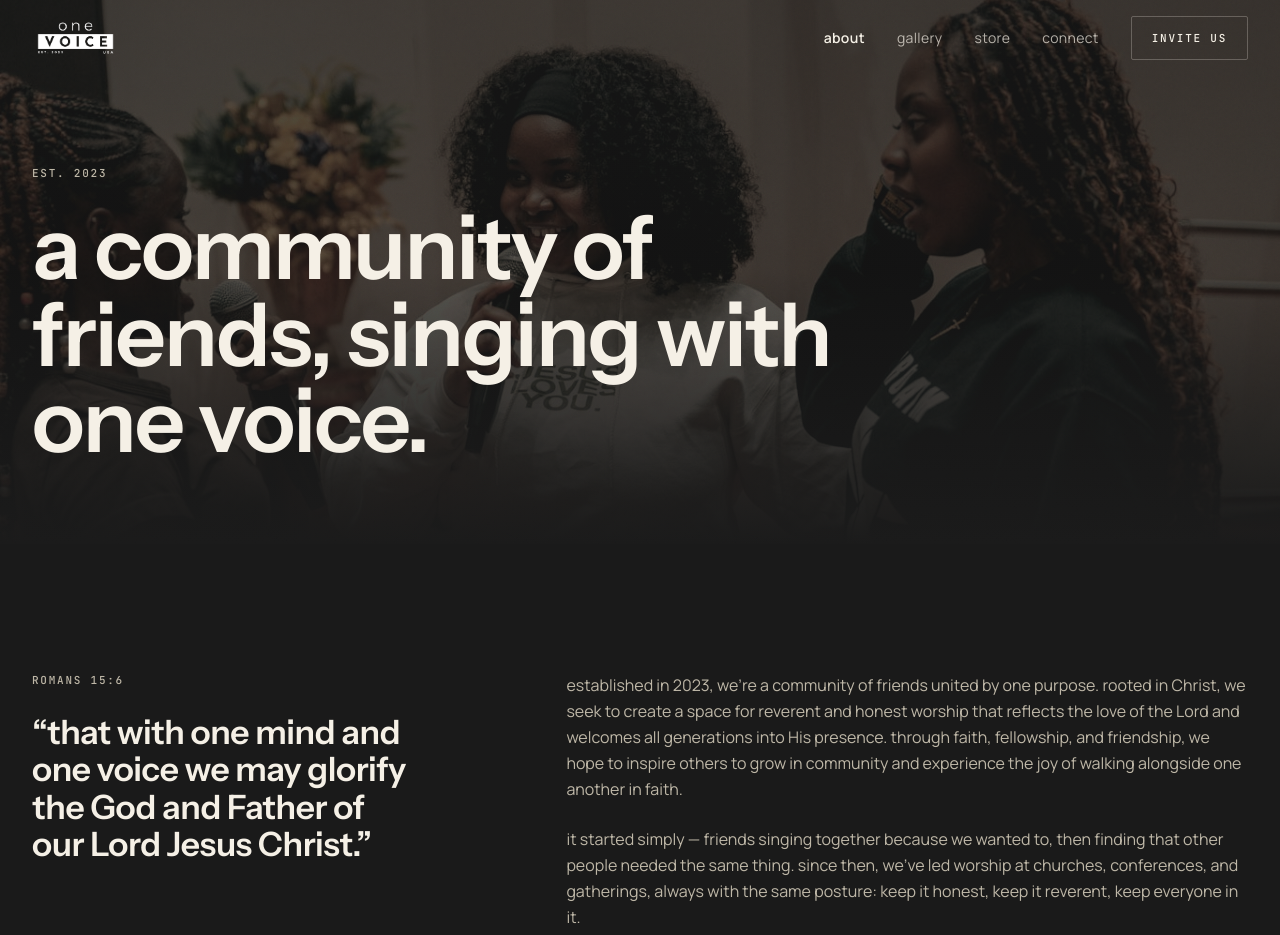
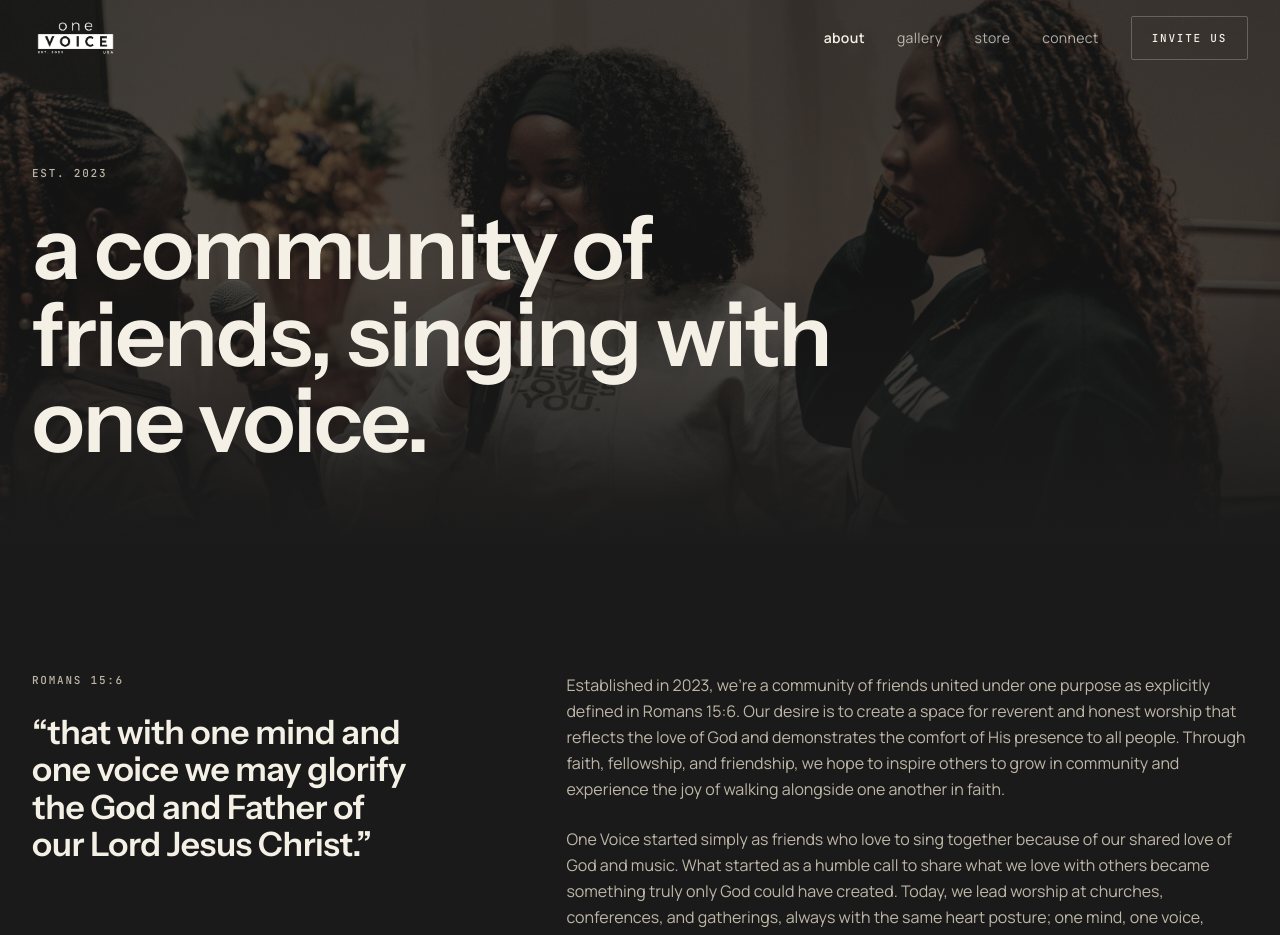
Before and after one commit to eayanwale/onevoice-website, a Next.js app: page /about in a window 1280 px wide. Shown: the top 935 px of the page. Built offline with nearby package versions, Linux system fonts and the light colour scheme.

Commit message:
chore: apply member copy revisions to home, about, and connect

```diff
--- a/app/about/page.tsx
+++ b/app/about/page.tsx
@@ -7,7 +7,7 @@ import ScrollReveals from "@/components/ScrollReveals";
 export const metadata: Metadata = {
   title: "About — One Voice",
   description:
-    "Established in 2023, One Voice is a community of friends creating space for reverent, honest worship that reflects the love of the Lord and welcomes all generations into His presence.",
+    "Established in 2023, One Voice is a community of friends creating space for reverent, honest worship that reflects the love of God and demonstrates the comfort of His presence to all people.",
 };
 
 export default function AboutPage() {
@@ -32,20 +32,21 @@ export default function AboutPage() {
           </div>
           <div data-reveal className="space-y-6 leading-relaxed text-muted">
             <p>
-              established in 2023, we&rsquo;re a community of friends
-              united by one purpose. rooted in Christ, we seek to create a
-              space for reverent and honest worship that reflects the love
-              of the Lord and welcomes all generations into His presence.
-              through faith, fellowship, and friendship, we hope to inspire
-              others to grow in community and experience the joy of walking
-              alongside one another in faith.
+              Established in 2023, we&rsquo;re a community of friends united
+              under one purpose as explicitly defined in Romans 15:6. Our
+              desire is to create a space for reverent and honest worship
+              that reflects the love of God and demonstrates the comfort of
+              His presence to all people. Through faith, fellowship, and
+              friendship, we hope to inspire others to grow in community and
+              experience the joy of walking alongside one another in faith.
             </p>
             <p>
-              it started simply — friends singing together because we
-              wanted to, then finding that other people needed the same
-              thing. since then, we&rsquo;ve led worship at churches,
-              conferences, and gatherings, always with the same posture:
-              keep it honest, keep it reverent, keep everyone in it.
+              One Voice started simply as friends who love to sing together
+              because of our shared love of God and music. What started as a
+              humble call to share what we love with others became something
+              truly only God could have created. Today, we lead worship at
+              churches, conferences, and gatherings, always with the same
+              heart posture; one mind, one voice, glorifying God.
             </p>
           </div>
         </div>
--- a/app/connect/page.tsx
+++ b/app/connect/page.tsx
@@ -15,7 +15,7 @@ export default function ConnectPage() {
       <PageHero
         overline="connect"
         title="say hello."
-        lead="Questions, encouragement, collaborations, or just to tell us a song landed — this reaches all of us."
+        lead="Questions, encouragement, collaborations, or just to tell us we sang your favorite gospel song — this reaches all of us."
         image="/images/connect-hero.jpg"
         imageAlt="Three members of One Voice sitting together in the pews, one laughing over a shared phone"
         // biased right of centre so the faces stay clear of the headline,
--- a/components/SiteFooter.tsx
+++ b/components/SiteFooter.tsx
@@ -22,7 +22,7 @@ export default function SiteFooter() {
           <div className="flex flex-col items-center lg:items-start">
             <p className="label-text text-off-white/50">stay connected</p>
             <h2 className="display-lg mt-5 max-w-lg">
-              new music, moments, and where we&rsquo;re singing next.
+              New music, moments, and where we&rsquo;re ministering next.
             </h2>
             <div className="mt-8 w-full max-w-md">
               <EmailSignup />
--- a/components/sections/Entrance.tsx
+++ b/components/sections/Entrance.tsx
@@ -182,13 +182,13 @@ export default function Entrance() {
           className="h-16 w-auto opacity-90 sm:h-20"
         />
         <h1 data-reveal className="display-xl mt-8 max-w-4xl text-off-white">
-          that with one mind
+          That with one mind
           <br />
-          and one voice.
+          and One Voice.
         </h1>
         <div data-reveal className="mt-8 flex flex-col gap-8 sm:flex-row sm:items-end">
           <p className="max-w-md text-base leading-relaxed text-off-white/75">
-            ten friends carrying one conviction: that when ordinary
+            Ten friends carrying one conviction; that when ordinary
             voices are lifted honestly, God shows up.
           </p>
           <div className="flex flex-wrap gap-3 sm:ml-auto">
--- a/components/sections/Statement.tsx
+++ b/components/sections/Statement.tsx
@@ -1,7 +1,7 @@
 import Link from "next/link";
 import DuotonePhoto from "@/components/DuotonePhoto";
 
-const HEADING = "we’d rather be one voice than ten good ones.";
+const HEADING = "We’d rather be one unified voice than ten separate ones.";
 
 export default function Statement() {
   return (
@@ -39,10 +39,10 @@ export default function Statement() {
             })}
           </h2>
           <p data-reveal className="mt-8 max-w-xl leading-relaxed text-muted">
-            honestly, ten voices is a lot of opinions. we rehearse, we
-            disagree, we figure it out, and somewhere in there it starts
-            sounding like one thing. that&rsquo;s the part we love, and
-            it&rsquo;s what we bring when we come sing with you.
+            Honestly, ten voices is a lot of opinions. We rehearse, we
+            disagree, we get easily sidetracked &mdash; yet somewhere in all
+            of that comes something singular and true. That&rsquo;s the part
+            we love most, and the part we especially want to share with you.
           </p>
           <Link href="/about" data-reveal className="link-label mt-9">
             read the full story ↗
```
